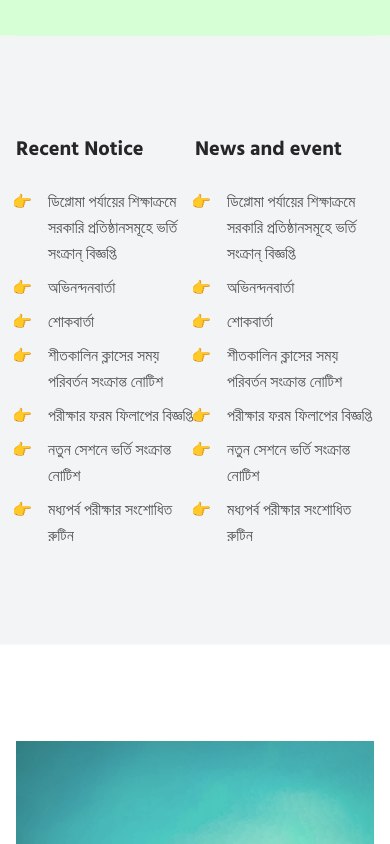
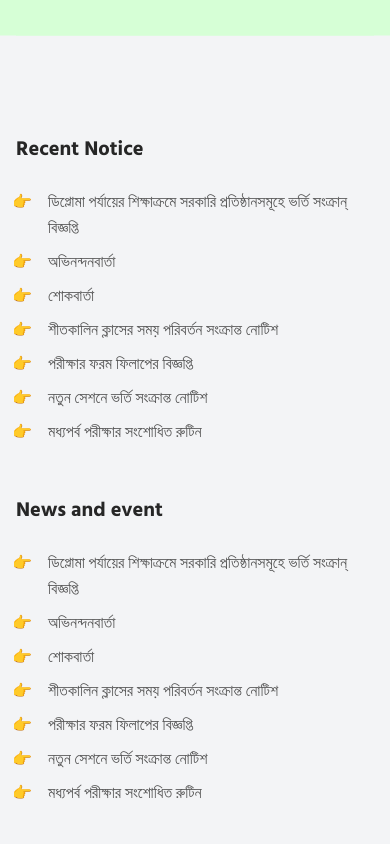
Before and after one commit to al-imam/lpi, a React (Vite) app: page / in a window 390 px wide. Shown: the part 1960-2804 px from the top of the page. Built offline with nearby package versions, Linux system fonts and the light colour scheme.

Commit message:
add 50rem media query make column layout

```diff
--- a/src/components/NoticeAndNews/NoticeAndNews.module.css
+++ b/src/components/NoticeAndNews/NoticeAndNews.module.css
@@ -24,3 +24,10 @@
     max-width: var(--max-width-xsm);
   }
 }
+
+@media only screen and (max-width: 50rem) {
+  .container {
+    flex-direction: column;
+    gap: 3rem;
+  }
+}
```
